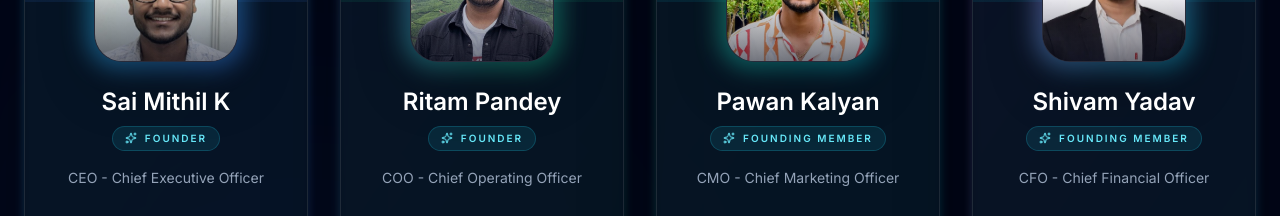
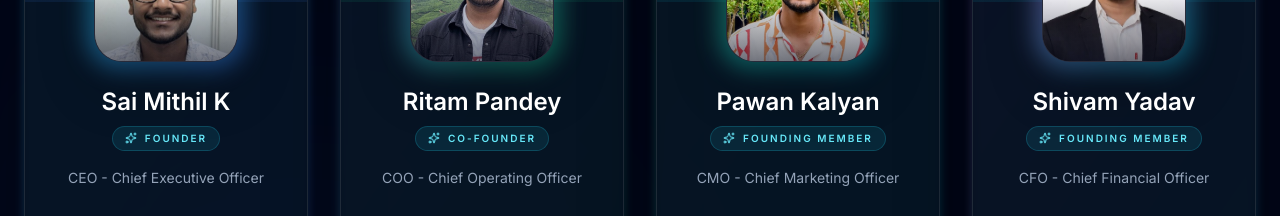
Before and after one commit to Ankushsarma/arcFrontend, a React (Vite) app: page /about in a window 1280 px wide. Shown: the part 2340-2556 px from the top of the page. Built offline with nearby package versions, Linux system fonts and the light colour scheme.

Commit message:
Update AboutPage.tsx

```diff
--- a/pages/AboutPage.tsx
+++ b/pages/AboutPage.tsx
@@ -72,7 +72,7 @@ const AboutPage: React.FC = () => {
     },
     {
       name: "Ritam Pandey",
-      role: "Founder",
+      role: "Co-Founder",
       focus: "COO - Chief Operating Officer",
       color: "from-blue-400 to-emerald-500",
       image: "/team/ritam.jpg",
```
